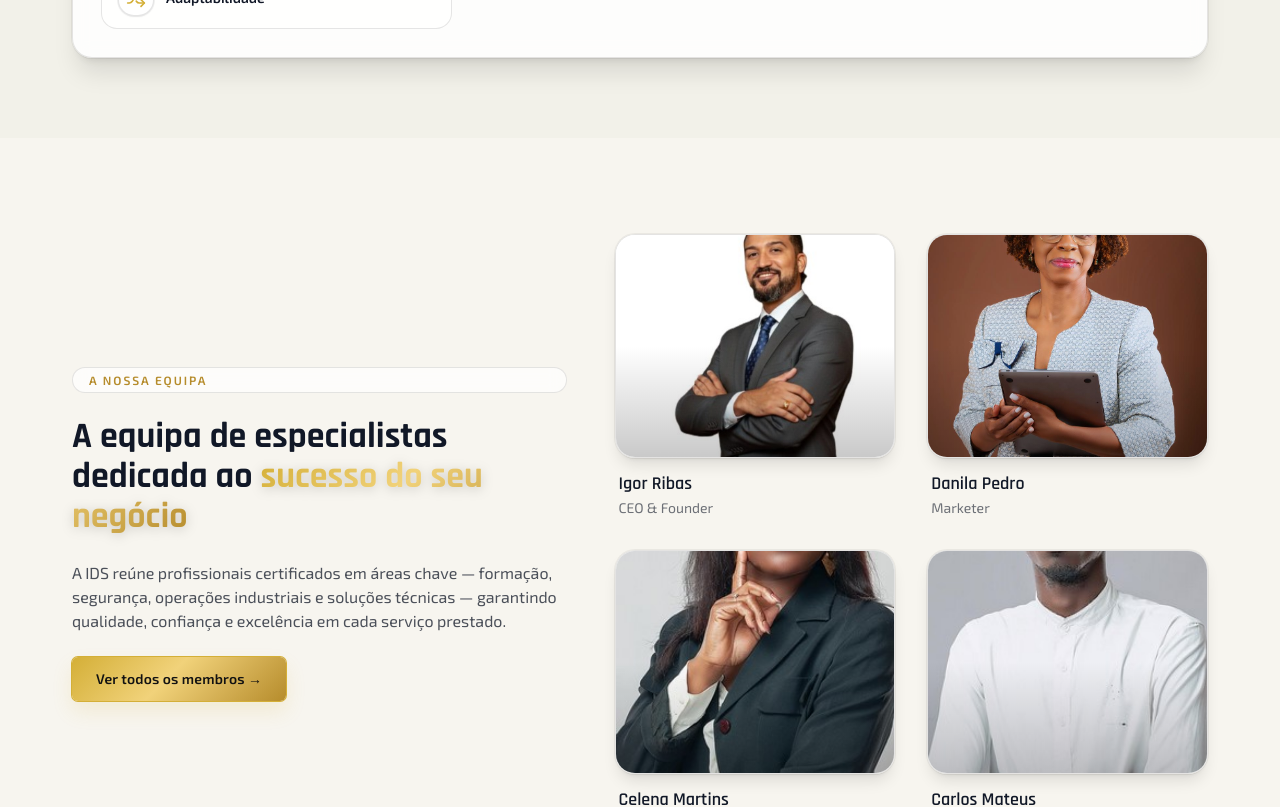
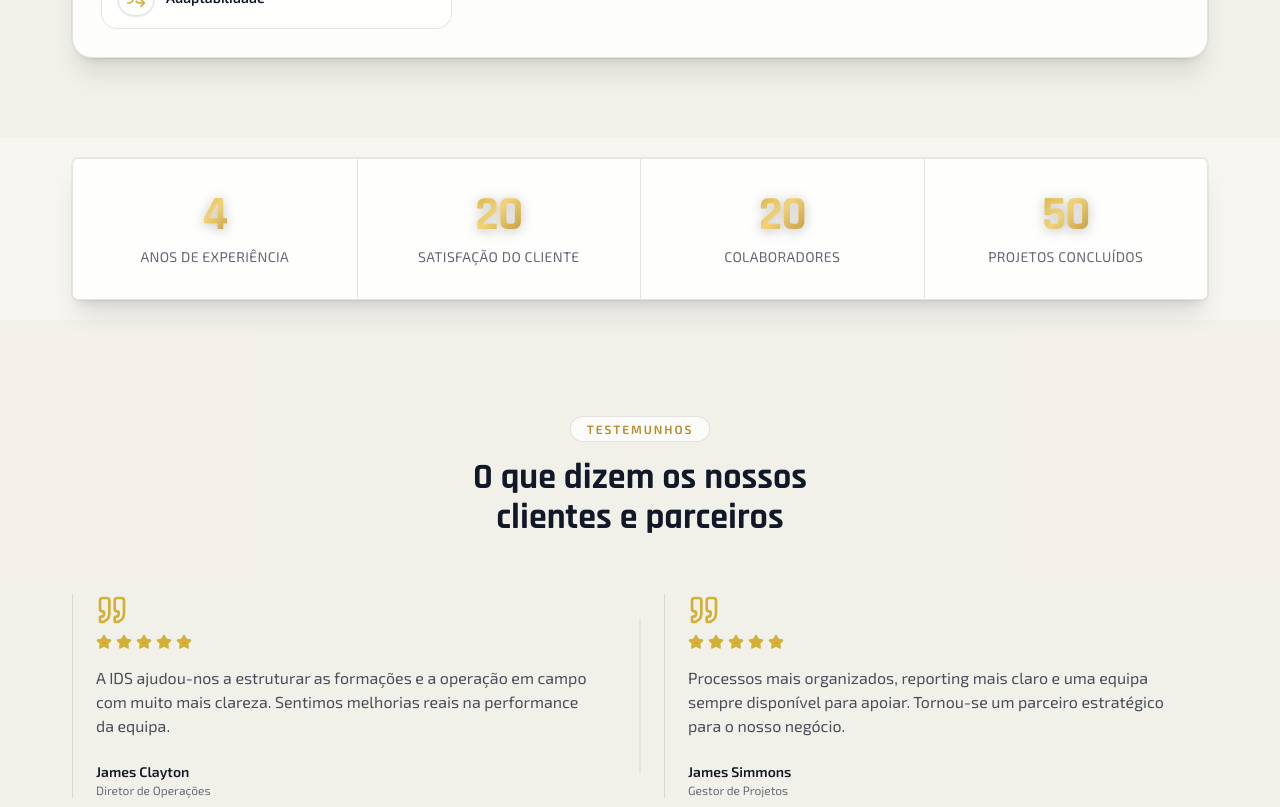
Before and after one commit to diogo-jose-luis/idsolucoes, a Next.js app: page /sobre in a window 1280 px wide. Shown: the part 1960-2767 px from the top of the page. Built offline with nearby package versions, Linux system fonts and the light colour scheme.

Commit message:
removida a secção de team na pagina sobre nos

```diff
--- a/src/app/sobre/page.tsx
+++ b/src/app/sobre/page.tsx
@@ -22,7 +22,7 @@ export default function SobrePage() {
 
         <AboutIntroSection />
         <MissionVisionValuesSection /> {/* ← nova section */}
-        <TeamSection />
+        {/* <TeamSection /> */}
         <HeroStats overlap={false} className="mt-5 mb-5" />
         <TestimonialsSection />
       </main>
```
